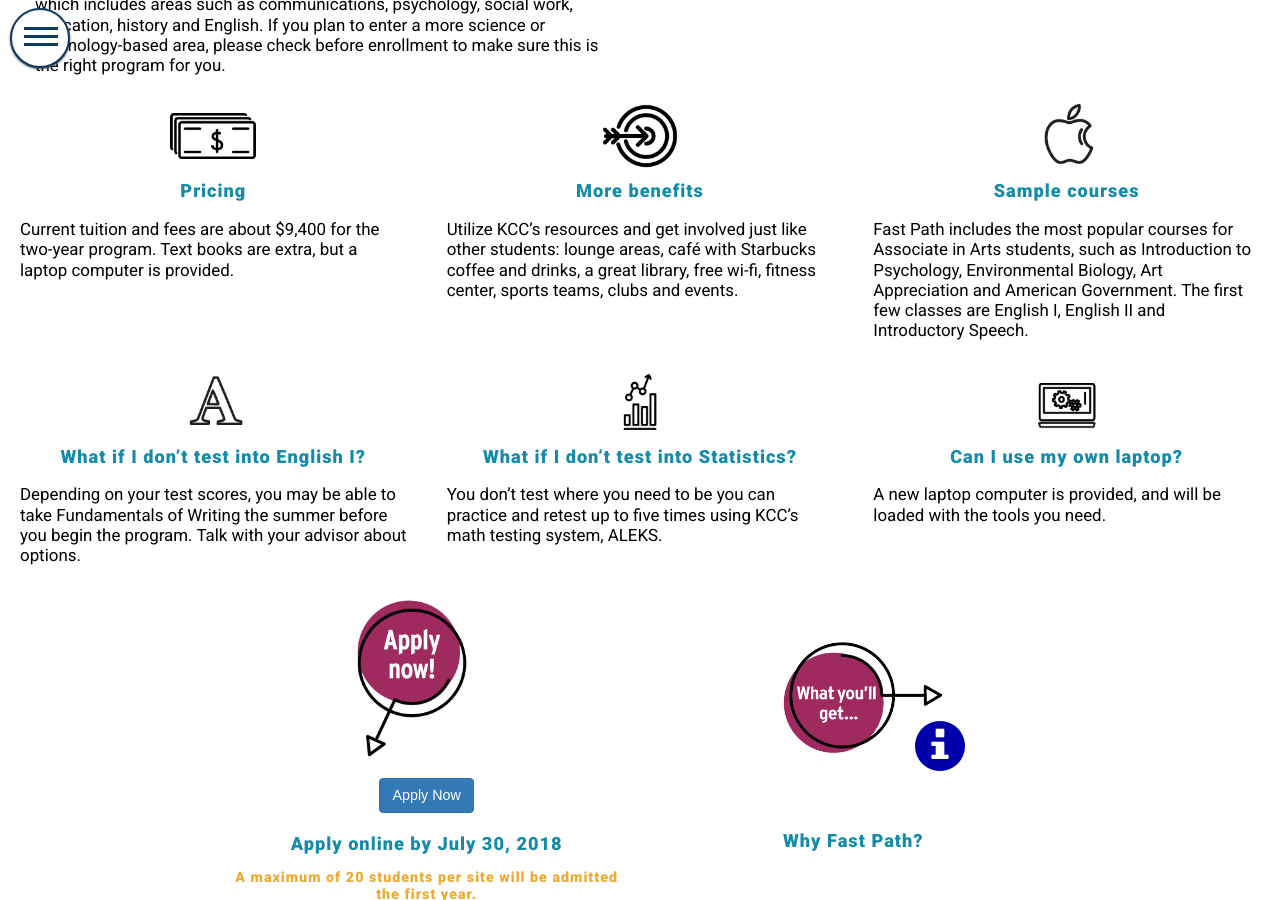
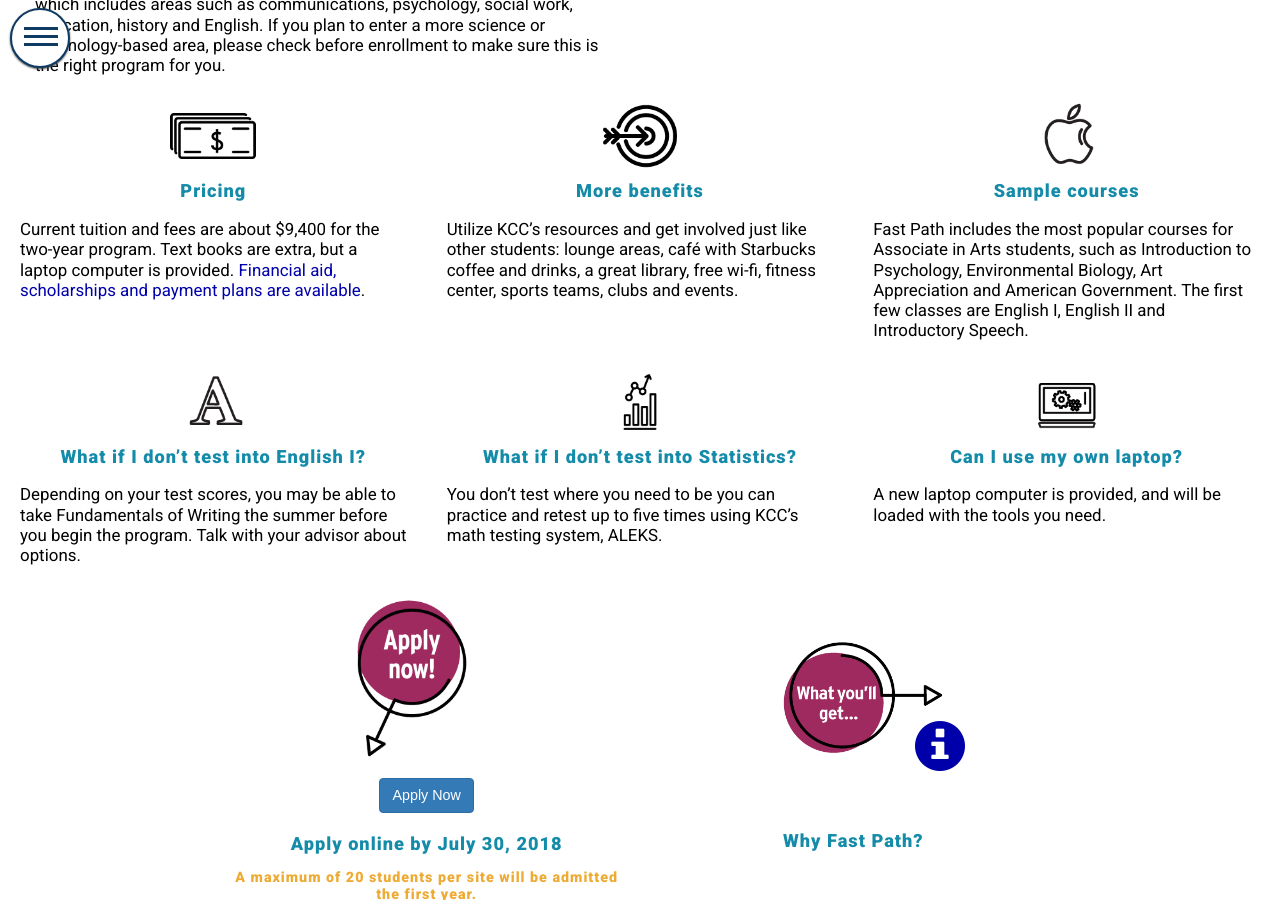
Before and after one commit to wdzajicek/jekyll-kcc-fastpath_img-zoom, a Jekyll site: the page built from details.md, in a window 1280 px wide and 900 px high, scrolled down 799 px. Built offline with Jekyll 4.4.1, drawn with Linux system fonts in a browser that asks for light colours; nearby versions of some CDN libraries.

```diff
--- a/_layouts/default.html
+++ b/_layouts/default.html
@@ -18,10 +18,6 @@
 
       <!-- Custom CSS -->
       <link rel="stylesheet" href="css/main.css">
-
-      <!--[if IE]>
-	      <link rel="stylesheet" type="text/css" href="all-ie-only.css" />
-      <![endif]-->
 
       <!-- Open Graph: https://developers.facebook.com/docs/opengraph/howtos/maximizing-distribution-media-content/
       Twitter: https://dev.twitter.com/docs/cards/types/summary-card
--- a/_layouts/details.html
+++ b/_layouts/details.html
@@ -70,7 +70,7 @@
           <div class="col-lg-4 text-center">
             <img src="img/pricing.png" alt="Icon of dollar bills" class="tight-marg">
             <h2 class="intro2">Pricing</h2>
-            <p class="details-p">Current tuition and fees are about $9,400 for the two-year program. Text books are extra, but a laptop computer is provided.</p>
+            <p class="details-p">Current tuition and fees are about $9,400 for the two-year program. Text books are extra, but a laptop computer is provided. <a href="http://www.kcc.edu/financialaid" target="_blank" rel="noopener">Financial aid, scholarships and payment plans are available</a>.</p>
           </div>
           <div class="col-lg-4 text-center">
             <img src="img/more-benefits.png" alt="Icon of an arrow in a bullseye." class="tight-marg">
```
Also changed, not shown: details.md (+1 -1 lines), 2 other files.
